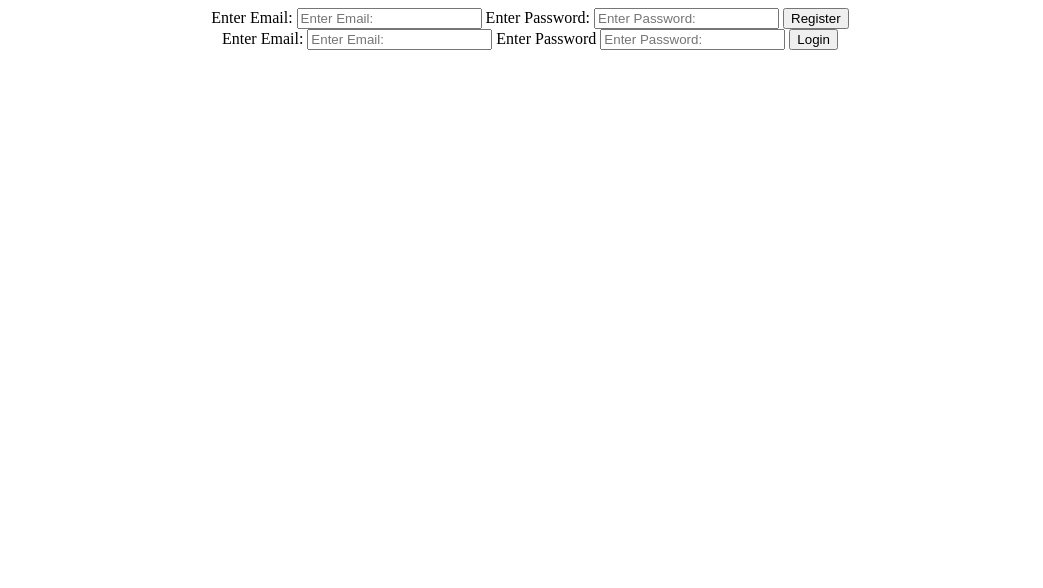
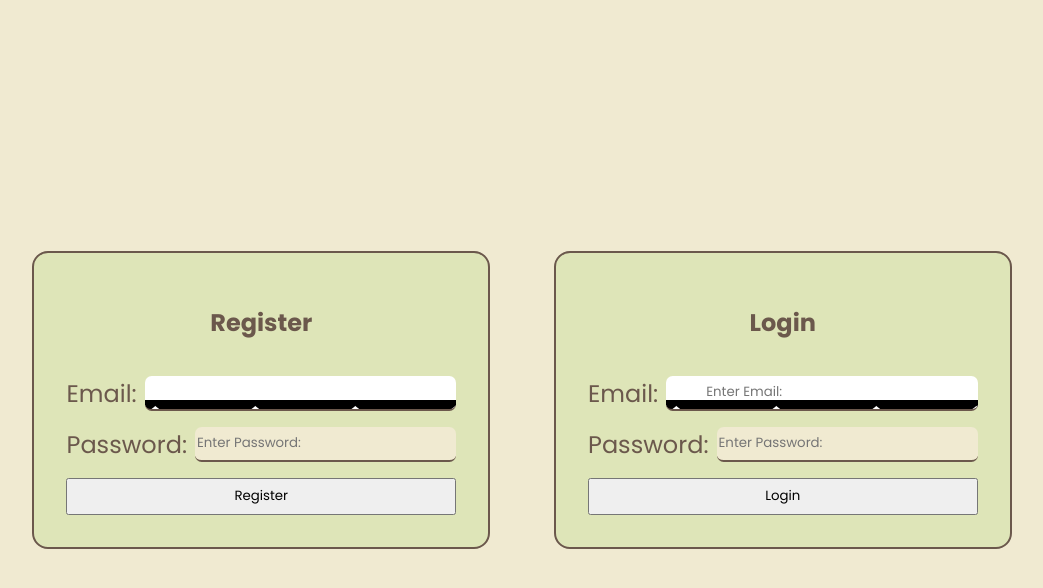
Before and after one commit to lorGR/Login-Register-DB, a website: page public/index.html in a window 1280 px wide. Shown: the whole page, without its empty margins (118-1161 px from the left). Drawn offline with nearby package versions, Linux system fonts and the light colour scheme; files whose address does not match are found by name.

Commit message:
Added Some Styling

```diff
--- a/public/index.html
+++ b/public/index.html
@@ -1,30 +1,49 @@
 <!DOCTYPE html>
 <html lang="en">
+
 <head>
     <meta charset="UTF-8">
     <meta http-equiv="X-UA-Compatible" content="IE=edge">
     <meta name="viewport" content="width=device-width, initial-scale=1.0">
-    <script src="https://cdnjs.cloudflare.com/ajax/libs/axios/1.0.0-alpha.1/axios.min.js" integrity="sha512-xIPqqrfvUAc/Cspuj7Bq0UtHNo/5qkdyngx6Vwt+tmbvTLDszzXM0G6c91LXmGrRx8KEPulT+AfOOez+TeVylg==" crossorigin="anonymous" referrerpolicy="no-referrer"></script>
+    <link rel="preconnect" href="https://fonts.googleapis.com">
+    <link rel="preconnect" href="https://fonts.gstatic.com" crossorigin>
+    <link href="https://fonts.googleapis.com/css2?family=Poppins:wght@100;300;400;700;900&display=swap"
+        rel="stylesheet">
+    <script src="https://cdnjs.cloudflare.com/ajax/libs/axios/1.0.0-alpha.1/axios.min.js"
+        integrity="sha512-xIPqqrfvUAc/Cspuj7Bq0UtHNo/5qkdyngx6Vwt+tmbvTLDszzXM0G6c91LXmGrRx8KEPulT+AfOOez+TeVylg=="
+        crossorigin="anonymous" referrerpolicy="no-referrer"></script>
     <title>Login - Register</title>
     <link rel="stylesheet" href="./dist/index.css">
 </head>
+
 <body>
-    <div class="form-container">
+    <div class="forms-container">
         <form onsubmit="handleRegister(event)">
-            <label for="email">Enter Email:</label>
-            <input type="email" name="email" placeholder="Enter Email:">
-            <label for="password">Enter Password:</label>
-            <input type="password" name="password" placeholder="Enter Password:">
-            <input type="submit" value="Register">
+            <h2>Register</h2>
+            <div class="email">
+                <label for="email">Email:</label>
+                <input type="email" name="email" placeholder="">
+            </div>
+            <div class="password">
+                <label for="password">Password:</label>
+                <input type="password" name="password" placeholder="Enter Password:">
+            </div>
+            <button type="submit">Register</button>
         </form>
         <form onsubmit="handleRegister(event)">
-            <label for="email">Enter Email:</label>
-            <input type="email" name="email" placeholder="Enter Email:">
-            <label for="password">Enter Password</label>
-            <input type="password" name="password" placeholder="Enter Password:">
-            <input type="submit" value="Login">
+            <h2>Login</h2>
+            <div class="email">
+                <label for="email">Email:</label>
+                <input type="email" name="email" placeholder="Enter Email:">
+            </div>
+            <div class="password">
+                <label for="password">Password:</label>
+                <input type="password" name="password" placeholder="Enter Password:">
+            </div>
+            <button type="submit">Login</button>
         </form>
     </div>
     <script src="./dist/index.js"></script>
 </body>
+
 </html>
--- a/public/index.scss
+++ b/public/index.scss
@@ -1,8 +1,62 @@
+:root{
+    --dark-brown: hsl(23, 17%, 36%);
+    --light-brown: hsl(26, 28%, 53%);
+    --dark-green: hwb(76 47% 25%);
+    --light-green: hsl(70, 47%, 81%);
+    --very-light-green: hsl(48, 50%, 88%);
+}
+*{
+    font-family: 'Poppins', sans-serif;
+    box-sizing: border-box;
+}
 body {
     width: 100vw;
     height: 100vh;
-    .form-container {
-        display: grid;
-        place-items: center;
+    margin: 0;
+    display: grid;
+    place-items: center;
+    background-color: var(--very-light-green);
+    .forms-container {
+        display: flex;
+        gap: 4em;
+        form{
+            color: var(--dark-brown);
+            background-color: var(--light-green);
+            padding: 2em;
+            border: 2px solid var(--dark-brown);
+            border-radius: 1em;
+            display: flex;
+            flex-direction: column;
+            gap: 1em;
+            text-align: center;
+            .email {
+                display: flex;
+                gap: .5em;
+            }
+            .password {
+                display: flex;
+                gap: .5em;
+            }
+            label{
+                font-size: 1.5rem;
+            }
+            input,input:focus{
+                outline: none;
+                width: 100%;
+                border: none;
+                border-bottom: 2px solid var(--dark-brown);
+                border-radius: .5em;
+                background-color: var(--very-light-green);
+            }
+            input[type=email]{
+                background-color: white;
+                background-image: url('../assets/images/icons/icons8-mail-100.png');
+                background-position: 10px 10px;
+                padding-left: 40px;
+            }
+            button{
+                padding: .5em;
+            }
+        }
     }
 }
```
Also changed, not shown: assets/images/icons/icons8-mail-100.png (added), public/dist/index.css, 1 other file.
